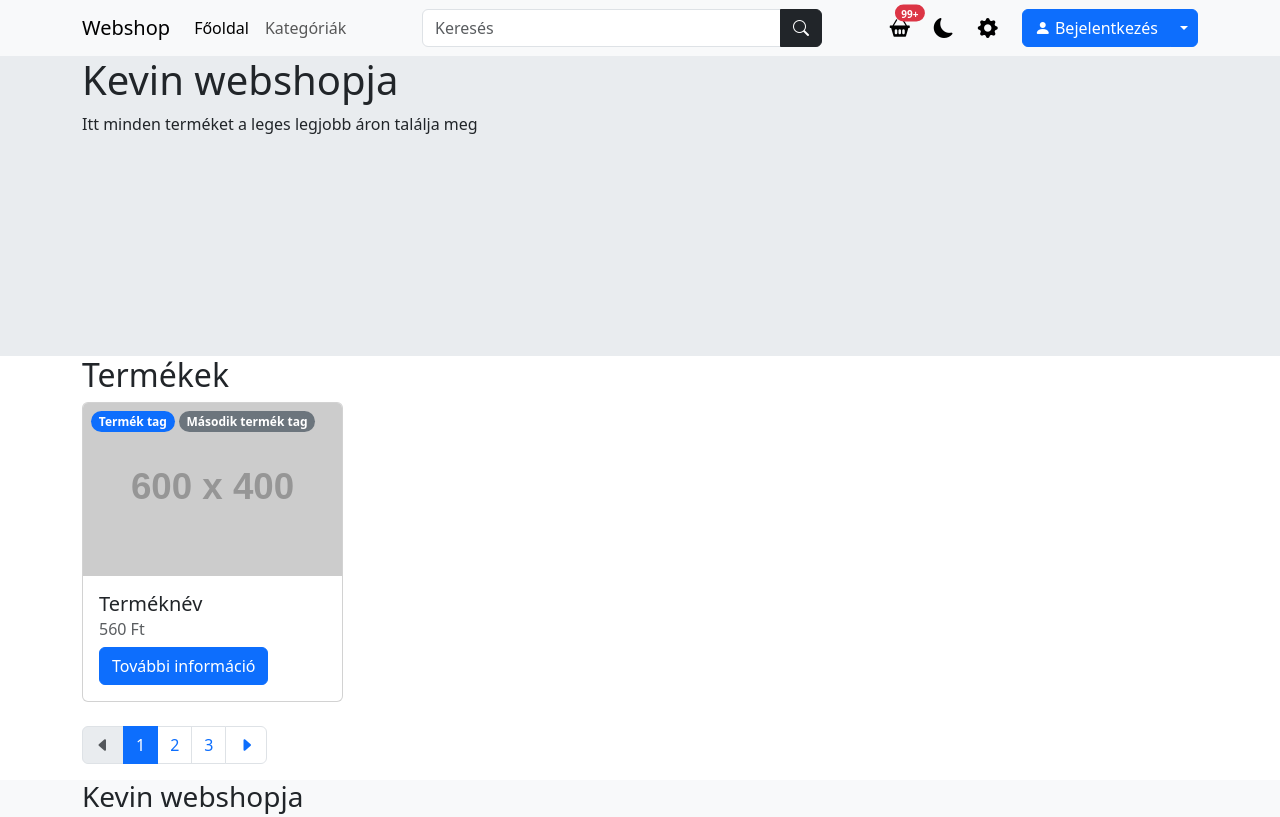
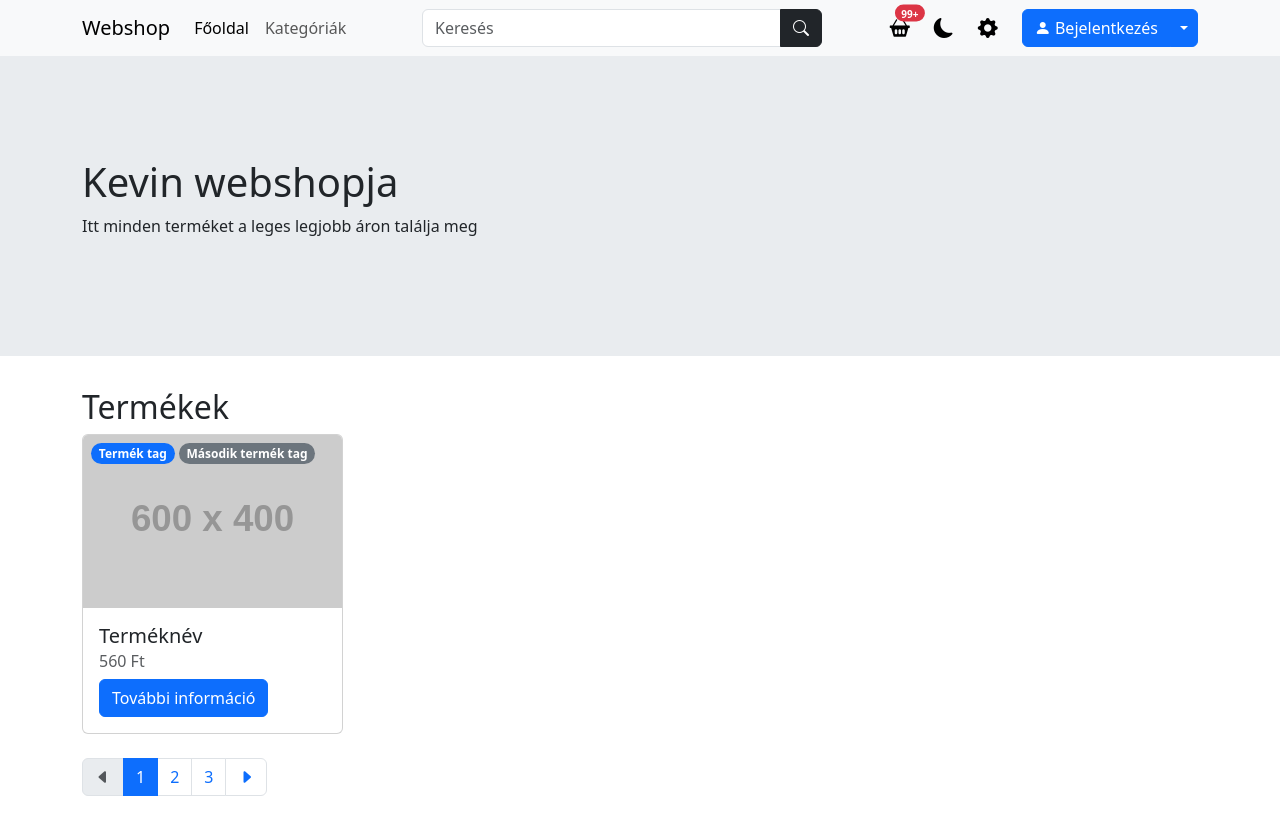
Before and after one commit to c1karkev/bolt-fullstack-project, a plain HTML site: page frontend/index.html in a window 1280 px wide. Shown: the top 817 px of the page. Drawn offline with nearby package versions, Linux system fonts and the light colour scheme; no server answers; placeholder pictures from the web are drawn by us.

Commit message:
style changes

```diff
--- a/frontend/src/style/index.css
+++ b/frontend/src/style/index.css
@@ -1,3 +1,8 @@
 .mainPageHeader {
     height: 300px;
+    display: flex;
 }
+
+header, section, footer {
+    padding: 2rem;
+}
```
